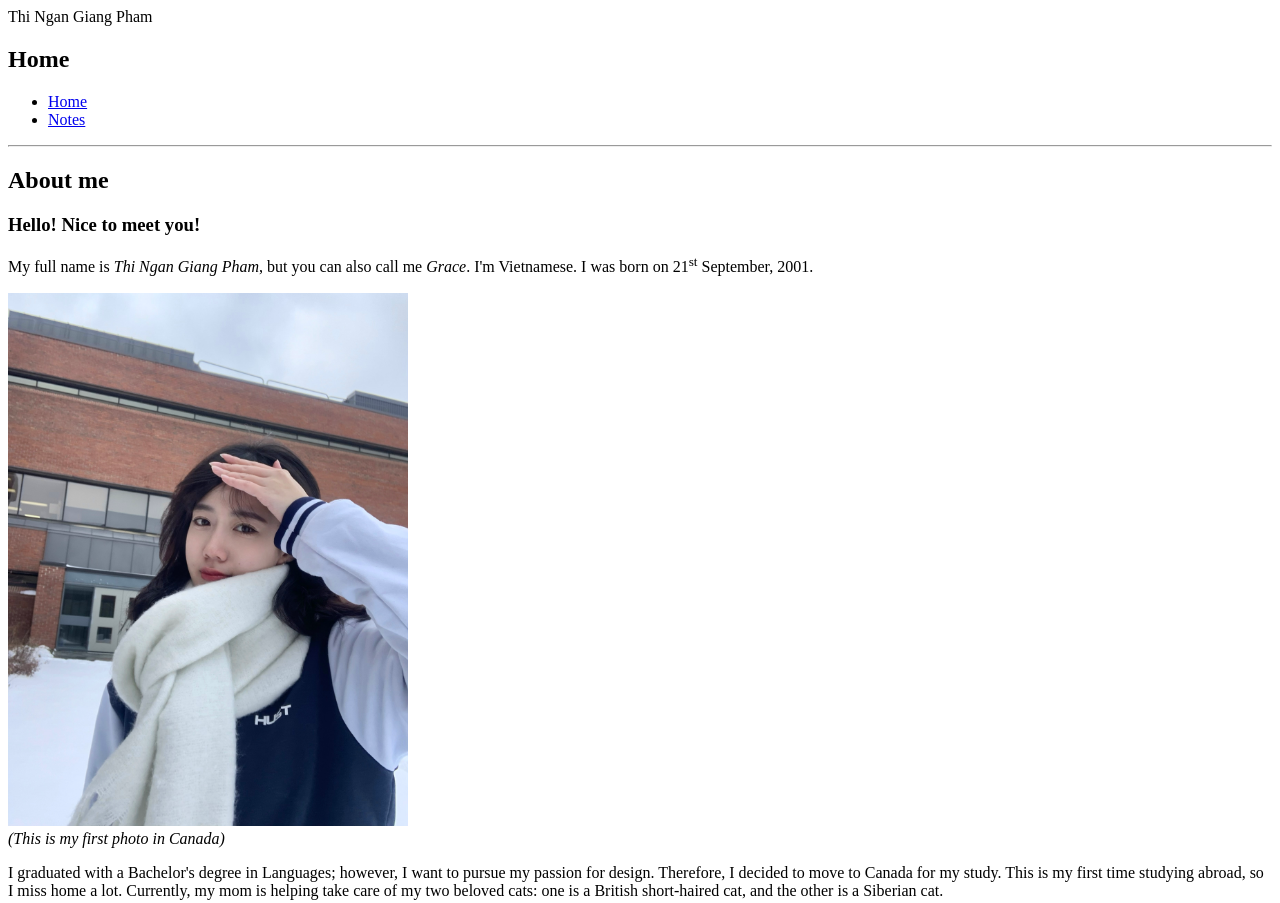
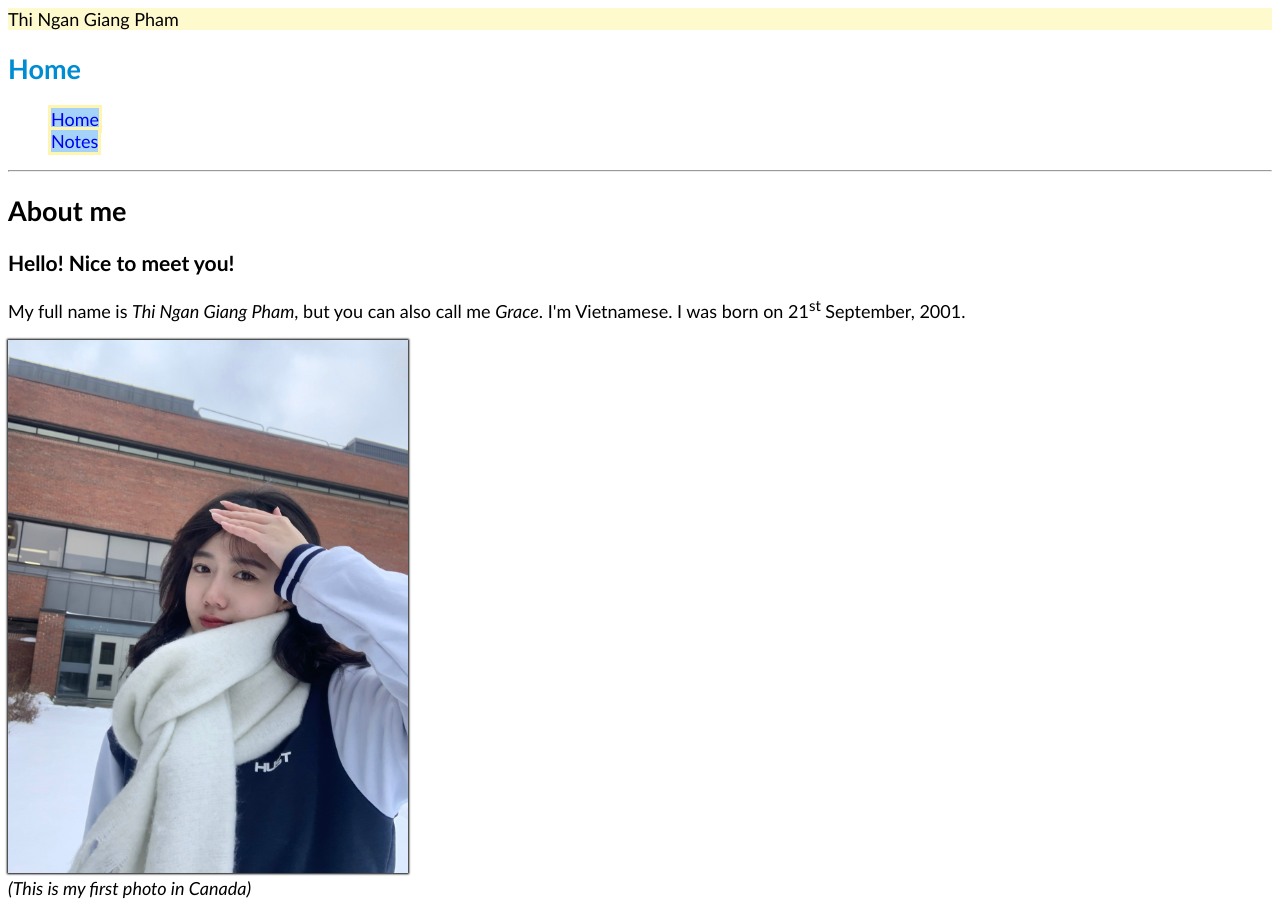
Before and after one commit to pham0188/pham0188.github.io, a plain HTML site: page html-assignment/index.html in a window 1280 px wide. Shown: the top 903 px of the page. Drawn offline with Linux system fonts and the light colour scheme.

Commit message:
assignment3

```diff
--- /dev/null
+++ b/html-assignment/css/style.css
@@ -0,0 +1,45 @@
+body {
+    font-family: Optima, sans-serif;
+    font-size: 18px;
+}
+
+header,
+footer {
+    background-color: lemonchiffon;
+}
+
+.site-title {
+    color:rgb(0, 140, 210);
+}
+
+#my-image {
+    box-shadow: 0 0 2px 1px black;
+}
+
+ol li {
+    list-style: square;
+}
+
+ol li:nth-child(odd) {
+    background-color: rgb(255, 240, 221);
+}
+
+nav ul li {
+    list-style: none;
+}
+
+
+
+nav ul li a,
+nav ul li a:link,
+nav ul li a:visited {
+    background-color: rgb(165, 210, 249);
+    border: 3px solid rgb(255, 245, 177);
+    text-decoration: none;
+
+}
+
+nav ul li a:hover,
+nav ul li a:focus {
+    background-color: antiquewhite;
+}
--- a/html-assignment/index.html
+++ b/html-assignment/index.html
@@ -4,13 +4,14 @@
     <meta charset="UTF-8">
     <meta name="viewport" content="width=device-width, initial-scale=1.0">
     <title>Thi Ngan Giang Pham</title>
+    <link rel="stylesheet" href="css/style.css">
 </head>
 <body>
     <header>Thi Ngan Giang Pham</header>
 
     <main>
         <article>
-            <h1>Home</h1>
+            <h1 class="site-title">Home</h1>
             <nav>
                 <ul>
                     <li><a href="index.html">Home</a></li>
@@ -24,7 +25,7 @@
 
             <p>My full name is <em>Thi Ngan Giang Pham</em>, but you can also call me <em>Grace</em>. I'm Vietnamese. I was born on 21<sup>st</sup> September, 2001.</p>
 
-            <img src="images/me.jpg" alt="this is my photo" width="400"><br>
+            <img src="images/me.jpg" alt="this is my photo" id="my-image" width="400"><br>
             <em>(This is my first photo in Canada)</em>
 
             <p>I graduated with a Bachelor's degree in Languages; however, I want to pursue my passion for design. Therefore, I decided to move to Canada for my study. This is my first time studying abroad, so I miss home a lot. Currently, my mom is helping take care of my two beloved cats: one is a British short-haired cat, and the other is a Siberian cat.</p>
```
